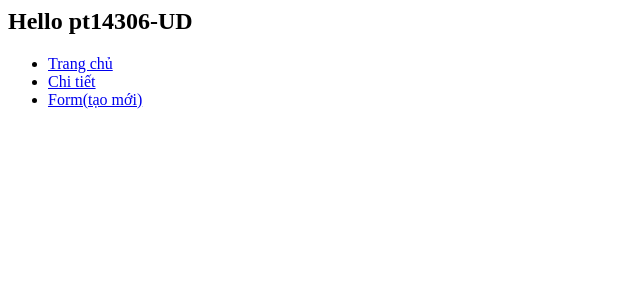
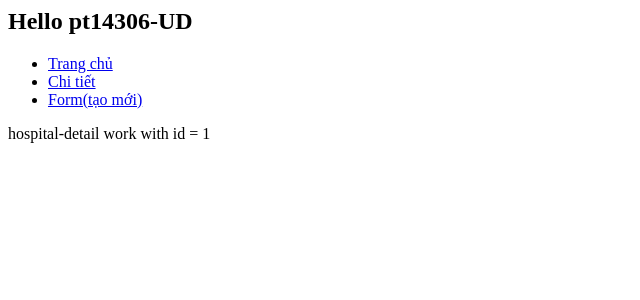
Before and after one commit to TranMinhKhuong/angular-lab3, an Angular app: page /hospital-detail/1 in a window 1280 px wide. Before the commit this address led to /. Shown: the top 300 px of the page, without its empty margins (0-640 px from the left). Built offline with nearby package versions, Linux system fonts and the light colour scheme.

Commit message:
4 files modified

```diff
--- a/src/app/app.module.ts
+++ b/src/app/app.module.ts
@@ -15,7 +15,7 @@ import { HospitalFormComponent } from './hospital-form/hospital-form.component';
     BrowserModule, FormsModule,
     RouterModule.forRoot([
       {path: '', component: HospitalListComponent},
-      {path: 'hospital-detail', component: HospitalDetailComponent},
+      {path: 'hospital-detail/:hospitalId', component: HospitalDetailComponent},
       {path: 'add-hospital', component: HospitalFormComponent},
       {path: 'edit-hospital/:hospitalId', component: HospitalFormComponent}
     ])
--- a/src/app/hospital-detail/hospital-detail.component.html
+++ b/src/app/hospital-detail/hospital-detail.component.html
@@ -1,3 +1,3 @@
 <p>
-hospital-detail works!
+hospital-detail work with id = {{detailId}}
 </p>
--- a/src/app/hospital-detail/hospital-detail.component.ts
+++ b/src/app/hospital-detail/hospital-detail.component.ts
@@ -1,4 +1,5 @@
 import { Component, OnInit } from '@angular/core';
+import {ActivatedRoute} from '@angular/router'
 
 @Component({
   selector: 'app-hospital-detail',
@@ -7,9 +8,12 @@ import { Component, OnInit } from '@angular/core';
 })
 export class HospitalDetailComponent implements OnInit {
 
-  constructor() { }
-
+   constructor(private route: ActivatedRoute) { }
+  detailId: number = 0;
   ngOnInit() {
+    this.route.paramMap.subscribe(params => {
+      this.detailId = Number(params.get('hospitalId'));
+    });
   }
 
 }
--- a/src/app/hospital-list/hospital-list.component.html
+++ b/src/app/hospital-list/hospital-list.component.html
@@ -10,6 +10,6 @@
 <h2>Danh sách bác sỹ</h2>
 <p *ngFor="let doc of doctors">
   {{doc.id}} - {{doc.name | titlecase}}
-  - {{doc.gender}}
+  - {{doc.gender | convertGender}}
   - {{doc.birthDate | date: "dd/MM/yyyy"}}
 </p>
```
